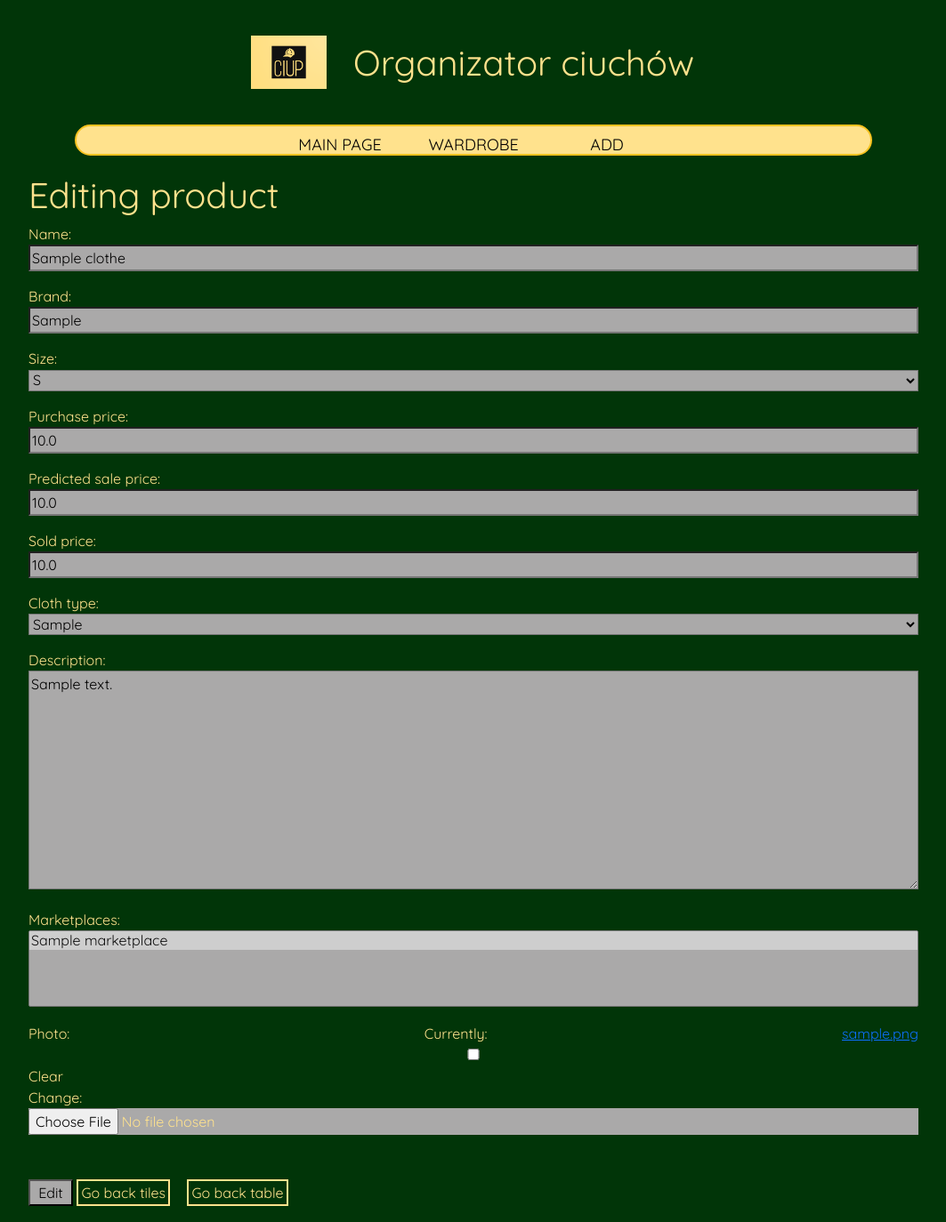
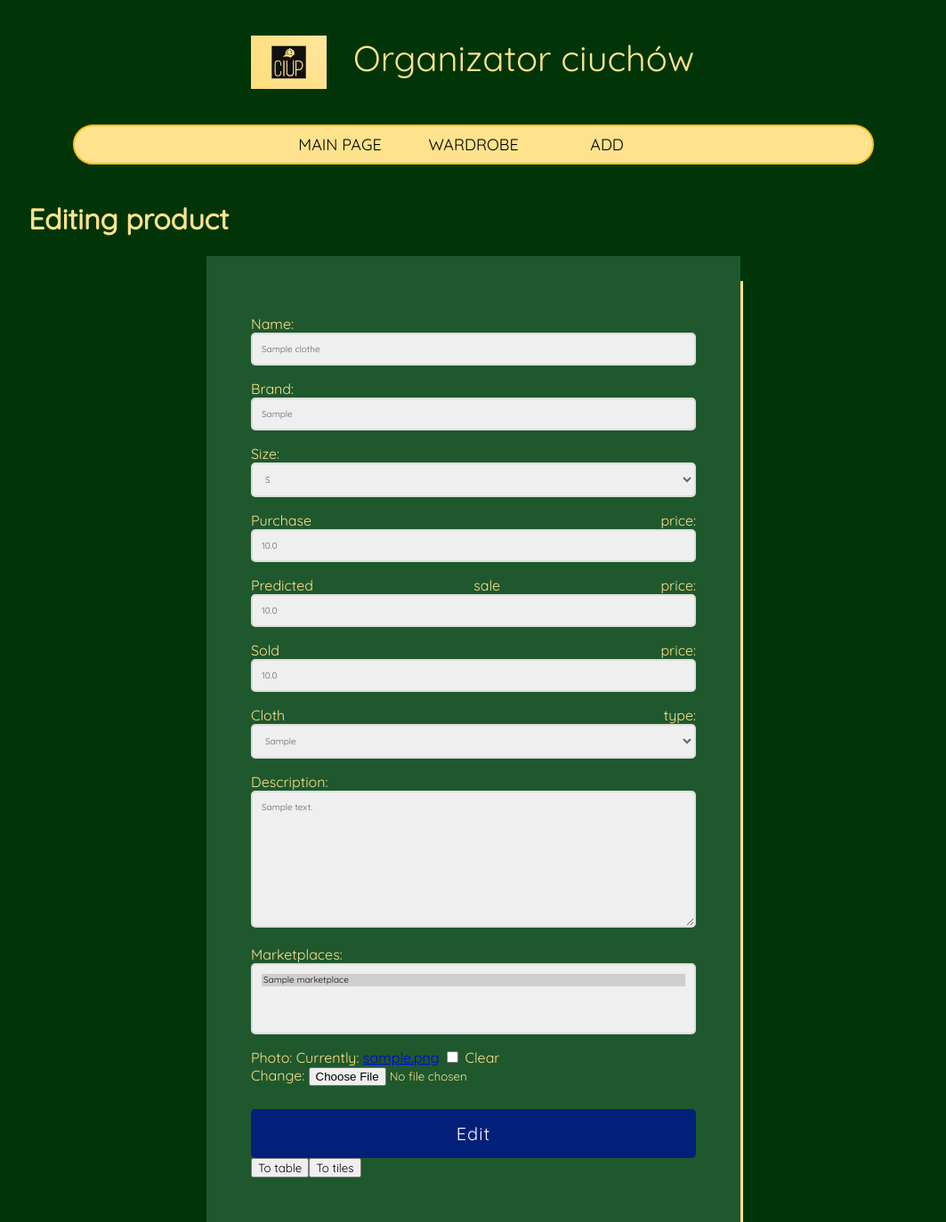
Before and after one commit to Wiejooo/organizer, a Django app: a page that uses templates/edit.html in a window 1280 px wide. Shown: the whole page at 89% size, without its empty margins (108-1171 px from the left). Run offline with Django 4.2, Linux system fonts and the light colour scheme; tables that the repository leaves empty hold one stand-in row (values such as "Sample post").

Commit message:
połączenie detali html, poprawka css edytowania

```diff
--- a/organizationalAPP/urls.py
+++ b/organizationalAPP/urls.py
@@ -10,6 +10,5 @@ urlpatterns = [
     path("add_type/", views.AddTypeView.as_view(), name="add_type"),
     path("<slug:slug>/edit", views.ClothEditView.as_view(), name="edit"),
     path("<slug:slug>/delete", views.ClothDeleteView.as_view(), name="delete"),
-    path("<slug:slug>/table", views.ClothDetailTableView.as_view(), name="cloth-detail-table"),
     path("<slug:slug>/", views.ClothDetailView.as_view(), name="cloth-detail"),
 ]
--- a/static/detail.css
+++ b/static/detail.css
@@ -7,7 +7,6 @@
 }
 .action-button-1{
     float: left;
-    cursor: pointer;
 }
 .action-button-2{
     float: left;
--- a/static/edit.css
+++ b/static/edit.css
@@ -1,34 +1,64 @@
-h1{
-    color:#ffe28d
+.edit-cloth-container{
+    background-color: rgb(31 88 45);
+    width: 500px;
+    padding: 50px;
+    margin-left: auto;
+    margin-right: auto;
+    -webkit-box-shadow: 15px 16px 0px -12px rgba(255, 226, 141, 1);
+    -moz-box-shadow: 15px 16px 0px -12px rgba(255, 226, 141, 1);
+    box-shadow: 15px 16px 0px -12px rgba(255, 226, 141, 1);
 }
-label{
-    color: #ffe28d;
+input[type=text],
+input[type=number],
+select,
+textarea{
+    width: 500px;
+    background-color: #efefef;
+    color: #666;
+    border: 2px solid #ddd;
+    border-radius: 5px;
+    font-size: 10px;
+    padding: 10px;
+    box-sizing: border-box;
+    outline: none;
 }
-input{
-    width: 100%;
-    background-color: rgb(170, 169, 169);
+input[type=text]:focus,
+input[type=number]:focus,
+select:focus,
+textarea:focus{
+    -webkit-box-shadow: 0px 0px 3px 3px rgb(115, 112, 109);
+    -moz-box-shadow: 0px 0px 3px 3px rgba(115, 112, 109);
+    box-shadow: 0px 0px 3px 3px rgb(115, 112, 109);
+    border: 2px solid #ffe28d;
+    background-color: #fbf7ea;
 }
-select{
-    width: 100%;
-    background-color: rgb(170, 169, 169);
+input[type=submit]{
+    width: 500px;
+    background-color: #02207a;
+    font-size: 20px;
+    color: white;
+    padding: 15px 10px;
+    margin-top: 10px;
+    border: none;
+    border-radius: 5px;
+    cursor: pointer;
+    letter-spacing: 1px;
+    outline: none;
+}
+input[type=submit]:hover{
+    background-color: #002491;
+}
+input[type=submit]:focus{
+    -webkit-box-shadow: 0px 0px 3px 3px rgb(115, 112, 109);
+    -moz-box-shadow: 0px 0px 3px 3px rgba(115, 112, 109);
+    box-shadow: 0px 0px 3px 3px rgb(115, 112, 109);
 }
 textarea{
-    width: 100%;
-    background-color: rgb(170, 169, 169);
+    width: 500px;
 }
-.direction-button{
-    color: #ffe28d;
-    text-decoration: none;
-    margin-right: 15px;
-    border: 2px solid #ffe28d;
-    padding: 3px;
+.action-button-1{
+    float: left;
 }
-.direction-button:hover{
-    background-color: black;
+.action-button-2{
+    float: left;
 }
-.direction-button-area{
-    margin-top: 50px;
-}
-.direction-button-area input{
-    width: 50px;
-}
--- a/templates/block.html
+++ b/templates/block.html
@@ -20,7 +20,12 @@
             <div class="nav-global">
                 <ol>
                     <li><a class="menu-button" href="{% url 'main_page' %}">MAIN PAGE</a></li>
-                    <li><a class="menu-button" href="{% url 'wardrobe' %}">WARDROBE</a></li>
+                    <li><a class="menu-button" href="{% url 'wardrobe' %}">WARDROBE</a>
+                        <ul>
+                            <li><a href="{% url 'wardrobe' %}">TILES</a></li>
+                            <li><a href="{% url 'wardrobe_table' %}">TABLE</a></li>
+                        </ul>
+                    </li>
                     <li><a class="menu-button" href="#">ADD</a>
                         <ul>
                             <li><a href="{% url 'add_cloth' %}">CLOTHING</a></li>
--- a/templates/detail.html
+++ b/templates/detail.html
@@ -37,7 +37,10 @@
             <button type="submit">Delete</button>
         </form>
         <form class="action-button-3" action="{% url 'wardrobe' %}">
-            <button type="submit">Go back</button>
+            <button type="submit">To tiles</button>
+        </form>
+        <form class="action-button-4" action="{% url 'wardrobe_table' %}">
+            <button type="submit">To table</button>
         </form>
     </div>
 </div>
--- a/templates/edit.html
+++ b/templates/edit.html
@@ -2,9 +2,9 @@
 {% load static %}
 
 {% block head %}
-<link href="https://cdn.jsdelivr.net/npm/bootstrap@5.3.0-alpha3/dist/css/bootstrap.min.css"
+<!-- <link href="https://cdn.jsdelivr.net/npm/bootstrap@5.3.0-alpha3/dist/css/bootstrap.min.css"
 rel="stylesheet" integrity="sha384-KK94CHFLLe+nY2dmCWGMq91rCGa5gtU4mk92HdvYe+M/SXH301p5ILy+dN9+nJOZ"
-crossorigin="anonymous">
+crossorigin="anonymous"> -->
 <link rel="stylesheet" href="{% static 'edit.css' %}">
 {% endblock %}
 
@@ -13,14 +13,20 @@ crossorigin="anonymous">
 <div class="content">
     <h1>Editing product</h1>
 
-    <div class="mb-3">
+    <div class="edit-cloth-container">
         <form method="post">
             {% csrf_token %}
             {{ form.as_p }}
             <div class="direction-button-area">
                 <input type="submit" value="Edit">
-                <a class="direction-button" href="{% url 'wardrobe' %}">Go back tiles</a>
-                <a class="direction-button" href="{% url 'wardrobe_table' %}">Go back table</a>
+                <div class="buttons">
+                    <form class="action-button-1" action="{% url 'wardrobe' %}">
+                        <button type="submit">To tiles</button>
+                    </form>
+                    <form class="action-button-2" action="{% url 'wardrobe_table' %}">
+                        <button type="submit">To table</button>
+                    </form>
+                </div>
             </div>
         </form>
     </div>
--- a/templates/wardrobe_table.html
+++ b/templates/wardrobe_table.html
@@ -32,7 +32,7 @@ integrity="sha384-MCw98/SFnGE8fJT3GXwEOngsV7Zt27NXFoaoApmYm81iuXoPkFOJwJ8ERdknLP
             <tbody>
                 {% for cloth in clothes %}
                 <tr>
-                    <td><a href="{% url 'cloth-detail-table' slug=cloth.slug %}">{{ cloth.name }}</a></td>
+                    <td><a href="{% url 'cloth-detail' slug=cloth.slug %}">{{ cloth.name }}</a></td>
                     <td>{{ cloth.brand }}</td>
                     <td>{{ cloth.size }}</td>
                     <td>{{ cloth.cloth_type }}</td>
```
Also changed, not shown: templates/detail-table.html (deleted, +0 -30 lines), 1 other file.
